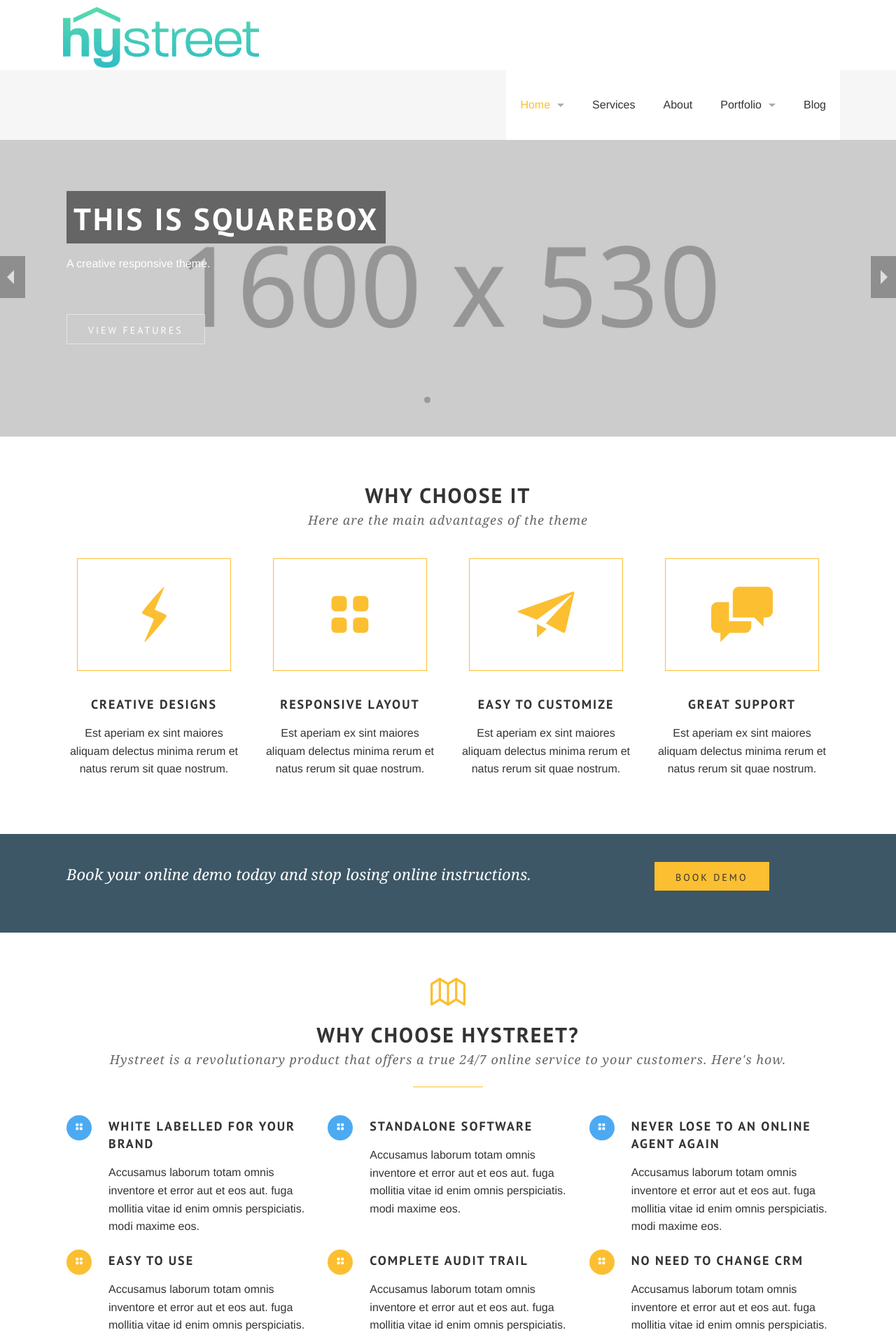
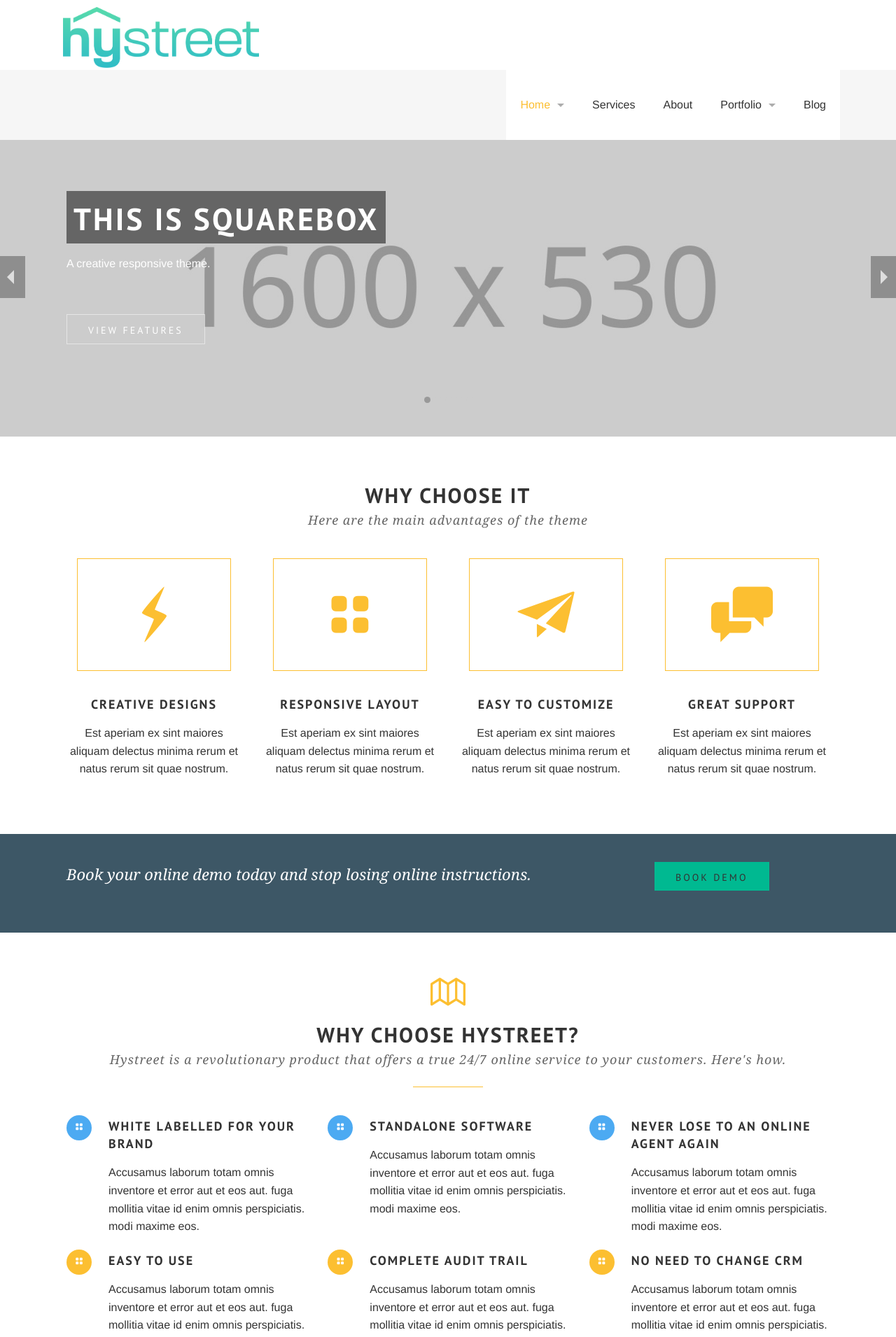
Before and after one commit to hystreet/hystreet.github.io, a Jekyll site: the page built from index.html, in a window 1280 px wide. Shown: the top 1911 px of the page at 70% size. Built offline with Jekyll 4.4.1, drawn with Linux system fonts in a browser that asks for light colours; some web fonts are replaced.

Commit message:
updating button colours

```diff
--- a/css/style.css
+++ b/css/style.css
@@ -70,11 +70,11 @@
   letter-spacing: 3px;
   font-size: 14px;
   padding: 13px 30px 10px;
-  background: #fcbf31;
+  background: rgb(0, 185, 145);
 }
 
 .button:hover {
-  background-color: rgba(252, 191, 49, 0.8);
+  background-color: rgba(0, 185, 145, 0.8);
 }
 
 .button.white {
```
